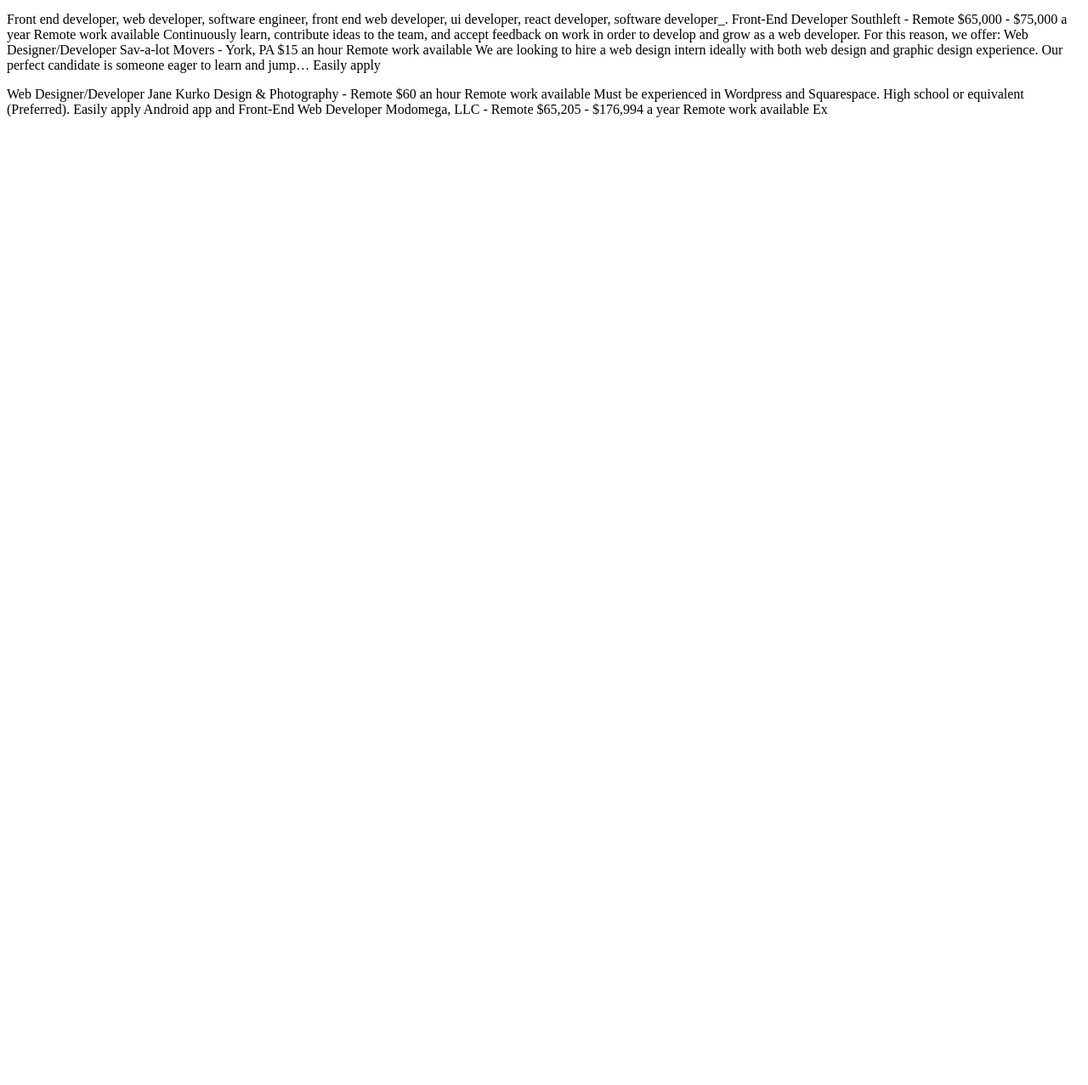
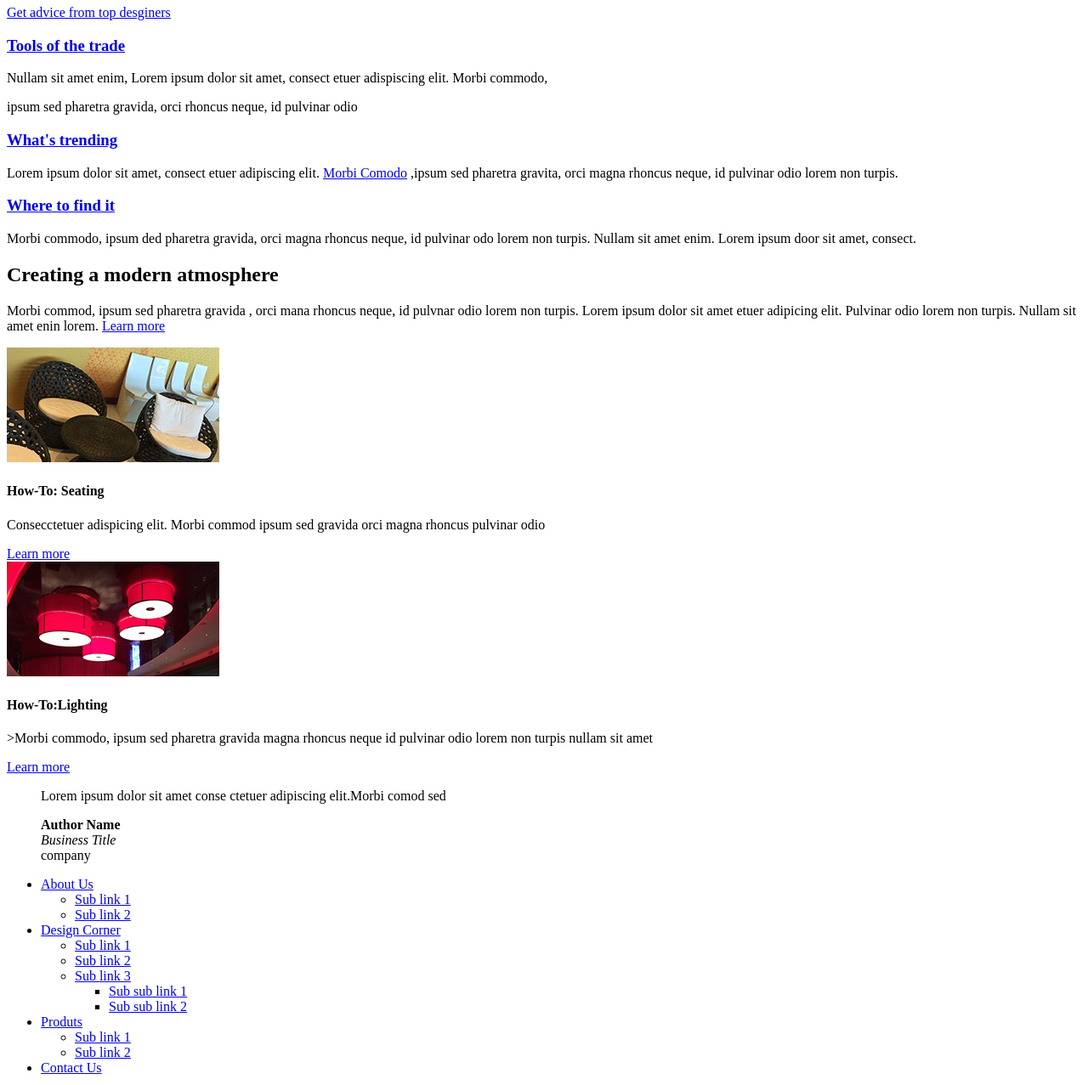
Before and after one commit to standlyfaustina/mywebsite, a plain HTML site: page index.html in a window 1280 px wide. Shown: the part 100-1377 px from the top of the page at 85% size. Before the commit the page ends 800 px from the top, so only its background shows below. Drawn offline with Linux system fonts and the light colour scheme.

Commit message:
just html

```diff
--- a/index.html
+++ b/index.html
@@ -4,38 +4,131 @@
 		<meta http-equiv="Content-Type" content="text/html; charset=UTF-8">
 		<meta name="viewport" content="width=device-width, initial-scale=1">
 		<title>Creating a Responsive Web Design</title>
+		<link rel="stylesheet" type="text/css" media="screen" hreft="css/screen.css">
+
 	</head>
 	<body>
+     <div id="page">
+		 <header>
+			 <a href="http://codifydesign.com" class="logo" title=Everyday things>Everyday Things</a>
+			 <div class="hero">
+				 <h1>Add interest with natural textures</h1>
+				 <a class="btn" title="Get advice from top designers" href="#">Get advice from top desginers
 
+				 </a>
+			 </div>
+		 </header>
+		 <section class="main">
+			 <aside>
+				 <div class="content">
+                  <h3><a href="#">Tools of the trade</a></h3>
+				  <p>Nullam sit amet enim, Lorem ipsum dolor sit amet, consect etuer adispiscing elit. Morbi commodo,</p>
+				  ipsum sed pharetra gravida, orci rhoncus neque, id pulvinar odio
+				 </div>
+			 </aside>
+			 <aside>
+				 <div class="content">
+					 <h3><a href=#>What&apos;s trending</a></h3>
+					 <p>Lorem ipsum dolor sit  amet, consect etuer adipiscing elit. <a href="http://codifydesign.com">Morbi Comodo</a>
+					,ipsum sed pharetra gravita, orci magna rhoncus neque, id pulvinar odio lorem non turpis.</p>
+				 </div>
+			 </aside>
+			 <aside>
+				 <div class="content">
+					 <h3><a href="#">Where to find it</a></h3>
+					 <p>Morbi commodo, ipsum ded pharetra gravida, orci magna rhoncus neque, id pulvinar odo lorem non turpis. Nullam sit amet enim. Lorem ipsum door sit amet, consect.</p>
 
-		<!-- markup goes here -->
+				 </div>
+			 </aside>
+		 </section>
+		 <section class="atmosphere">
+			 <article>
+				 <h2>Creating a modern atmosphere</h2>
+				 <p>Morbi commod, ipsum sed pharetra gravida , orci mana rhoncus neque, id pulvnar odio lorem non
+					turpis. Lorem ipsum dolor sit amet etuer adipicing elit. Pulvinar odio lorem non turpis. Nullam
+					sit amet enin lorem.
+					<a class="btn" title="Creating a modern atmosphere " href="#">Learn more</a>
+				 </p>
+			 </article>
+		 </section>
+		 <section class="how-to">
+			 <aside>
+				 <div class="content">
+                     <img alt="Choosing the proper seeting " src="images/photo_seating.jpg">
+					 <h4>How-To: Seating</h4>
+					  <p>Consecctetuer adispicing elit. Morbi commod ipsum sed gravida orci magna rhoncus pulvinar odio</p>
+					  <a title="Learn how to choose the proper seating." href="http://codifydesign.com">Learn more</a>
 
-<h1>Front End Developer</h1>
-K3 - Remote
-$65,000 - $100,000 a year
-Remote work available<p>
-Front end developer, web developer, software engineer, front end web developer, ui developer, react developer, software developer_.
-Front-End Developer
-Southleft - Remote
-$65,000 - $75,000 a year
-Remote work available
-Continuously learn, contribute ideas to the team, and accept feedback on work in order to develop and grow as a web developer. For this reason, we offer:
-Web Designer/Developer
-Sav-a-lot Movers - York, PA
-$15 an hour
-Remote work available
-We are looking to hire a web design intern ideally with both web design and graphic design experience. Our perfect candidate is someone eager to learn and jump…
-Easily apply</p>
-<p>Web Designer/Developer
-Jane Kurko Design & Photography - Remote
-$60 an hour
-Remote work available
-Must be experienced in Wordpress and Squarespace. High school or equivalent (Preferred).
-Easily apply
-Android app and Front-End Web Developer
-Modomega, LLC - Remote
-$65,205 - $176,994 a year
-Remote work available
-Ex </p>
+				 </div>
+			 </aside>
+			 <aside>
+				 <div class="content">
+			       <img alt="Choosing the proper lighting" src="images/photo_lighting.jpg">
+				   <h4>How-To:Lighting</h4>
+				    <p>>Morbi commodo, ipsum sed pharetra gravida magna rhoncus neque id pulvinar odio lorem non turpis nullam sit amet
+				   </p>
+				   <a title="Learn how to choose the proper lighting" href="http://codifydesign.com">Learn more</a>
+
+				 </div>
+			 </aside>
+			 <blockquote>
+				<p class="quote">Lorem ipsum dolor sit amet conse ctetuer adipiscing elit.Morbi comod sed
+				</p>
+				<p class=credit><strong>Author Name</strong><br> <em>Business Title</em><br> company</p>
+			 </blockquote>
+		 </section>
+		 <nav>
+			 <ul>
+				 <li>
+					 <a href="#" title="About Us">About Us</a>
+					 <ul>
+						 <li>
+							 <a title="sub link 1" href="#">Sub link 1</a>
+						 </li>
+						 <li>
+							<a title="sub link 2" href="#">Sub link 2</a>
+						</li>
+					 </ul>
+				 </li>
+				 <li>
+					<a href="#" title="Design corner">Design Corner</a>
+					<ul>
+						<li>
+							<a title="sub link 1" href="#">Sub link 1</a>
+						</li>
+						<li>
+						   <a title="sub link 2" href="#">Sub link 2</a>
+					   </li>
+					   <li>
+						<a title="sub link 3" href="#">Sub link 3</a>
+						<ul>
+							<li>
+								<a title="sub sub link 1" href="#">Sub sub link 1</a>
+							</li>
+							<li>
+							   <a title="sub sub link 2" href="#">Sub sub link 2</a>
+						   </li>
+						</ul>
+					</li>
+					</ul>
+				</li>
+				<li>
+					<a href="#" title="Products">Produts</a>
+					<ul>
+						<li>
+							<a title="sub link 1" href="#">Sub link 1</a>
+						</li>
+						<li>
+						   <a title="sub link 2" href="#">Sub link 2</a>
+					   </li>
+					</ul>
+				</li>
+				<li>
+					<a href="#" title="Contact Us">Contact Us</a>
+				</li>
+			 </ul>
+		 </nav>
+		 <footer></footer>
+	 </div>
 	</body>
 </html>
```
